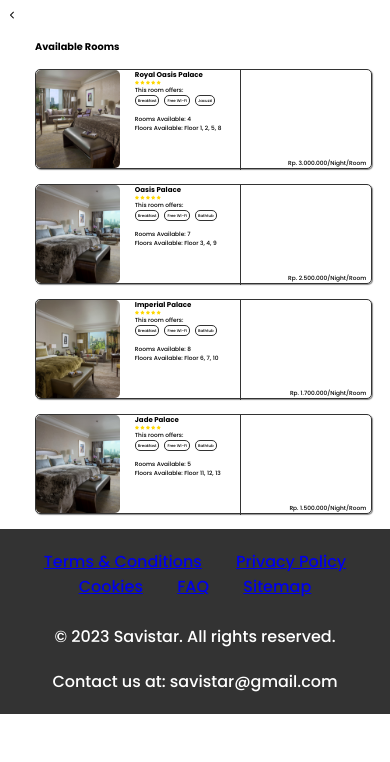
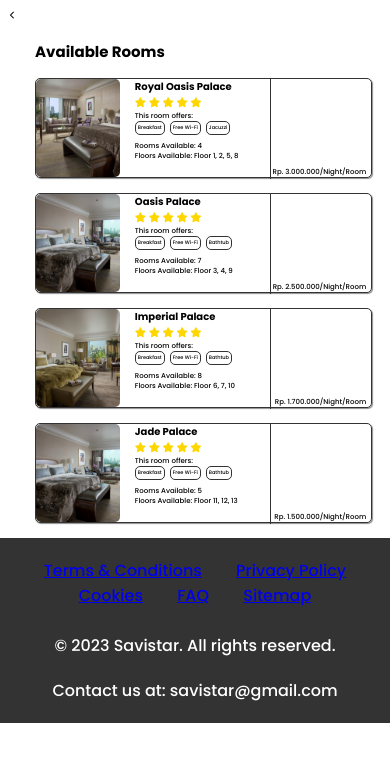
Before and after one commit to SamJS23/HCI-FInal-Project, a plain HTML site: page booking1.html in a window 390 px wide. Drawn offline with Linux system fonts and the light colour scheme.

Commit message:
booking 1 responsive

```diff
--- a/booking1.css
+++ b/booking1.css
@@ -24,7 +24,7 @@ body {
 }
 .stars{
     color:#FFD700;
-    font-size: 1vw;
+    font-size: 15px;
 }
 .Rooms img{
     border-radius: 5px;
@@ -65,31 +65,19 @@ body {
   }
 .avail{
     margin-top: 60px;
-    font-size: 1.5vw;
+    font-size: 20px;
 }
 .prop{
-    font-size: 1vw;
+    font-size: 15px;
 }
 span{
-    font-size: 1.5vw;
+    font-size: 20px;
 }
 .offer{
-    font-size: 1.5vw;
+    font-size: 15px;
 }
-@media screen and (max-width: 616px) {
-    .vl {
-        border-left: 1px solid #333;
-        float: right;
-        height: 100px;
-        margin-right: 130px;
-      }
-      .Rooms{
-        height: 100px;
-      }
-      .avail{
-        margin-top: 20px;
-      }
-}
+
+
 .Rooms{
     transition: transform .2s;
 }
@@ -103,3 +91,82 @@ button{
     font-size: 2vw;
     background-color: white;
 }
+@media (max-width: 918px) {
+  .avail{
+    margin-top: 60px;
+    font-size: 15px;
+}
+.prop{
+    font-size: 10px;
+}
+span{
+    font-size: 15px;
+}
+.offer{
+    font-size: 15px;
+}
+.vl {
+  border-left: 1px solid #333;
+  float: right;
+  height: 200px;
+  margin-right: 250px;
+}
+.stars{
+  font-size: 10px;
+}
+  }
+
+  @media (max-width: 623px) {
+    .avail{
+      margin-top: 60px;
+      font-size: 10px;
+  }
+  .prop{
+      font-size: 5px;
+  }
+  span{
+      font-size: 10px;
+  }
+  .offer{
+      font-size: 10px;
+  }
+  .vl {
+    border-left: 1px solid #333;
+    float: right;
+    height: 150px;
+    margin-right: 150px;
+  }
+  .Rooms{
+    height: 150px;
+  }
+  .stars{
+    font-size: 10px;
+  }
+  }
+  @media (max-width: 497px) {
+    .avail{
+      margin-top: 20px;
+      font-size: 7px;
+  }
+  .prop{
+      font-size: 5px;
+  }
+  span{
+      font-size: 7px;
+  }
+  .offer{
+      font-size: 7px;
+  }
+  .vl {
+    border-left: 1px solid #333;
+    float: right;
+    height: 100px;
+    margin-right: 100px;
+  }
+  .Rooms{
+    height: 100px;
+  }
+  .stars{
+    font-size: 10px;
+  }
+  }
--- a/booking1.html
+++ b/booking1.html
@@ -23,8 +23,24 @@
         }
     </script>
     <style>
-        h3{font-size: 1.8vw;}
-        h2{font-size: 2.5vw;}
+        h3{font-size: 20px;}
+        h2{font-size: 25px;}
+        @media (max-width: 918px) {
+    h3{
+      font-size: 15px;
+    }
+      h2{
+      font-size:20px
+    }
+  }
+  @media (max-width: 497px) {
+    h3{
+      font-size: 10px;
+    }
+      h2{
+      font-size:15px
+    }
+  }
     </style>
 </head>
 <body>
@@ -32,7 +48,7 @@
     <div class="all">
     <h2>Available Rooms</h2>
     <div id="ROP" onclick="RoyalOasis()">
-    <div class="Rooms">
+    <div class="Rooms col-12">
         <img src="room type 1.jpg">
             <div class="vl"></div>
         <h3>Royal Oasis Palace</h3>
@@ -56,7 +72,7 @@
     </div>
     </div>
     <div id="RP" onclick="RoyalPalace()">
-        <div class="Rooms">
+        <div class="Rooms col-12">
             <img src="room type 2.jpg">
                 <div class="vl"></div>
             <h3>Oasis Palace</h3>
@@ -80,7 +96,7 @@
         </div>
         </div>
         <div id="Imperial" onclick="ImperialPalace()">
-        <div class="Rooms">
+        <div class="Rooms col-12">
             <img src="room type 3.jpg">
                 <div class="vl"></div>
             <h3>Imperial Palace</h3>
@@ -104,7 +120,7 @@
         </div>
         </div>
         <div id="Jade" onclick="JadePalace()">
-        <div class="Rooms">
+        <div class="Rooms col-12">
             <img src="room type 2.jpg">
                 <div class="vl"></div>
             <h3>Jade Palace</h3>
@@ -142,5 +158,6 @@
             <p style="margin-bottom: 20px;">&copy; 2023 Savistar. All rights reserved.</p>
             <p>Contact us at: savistar@gmail.com</p>
           </footer>
+        </div>
 </body>
 </html>
```
